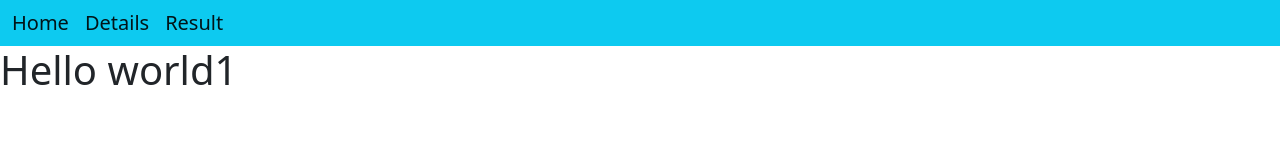
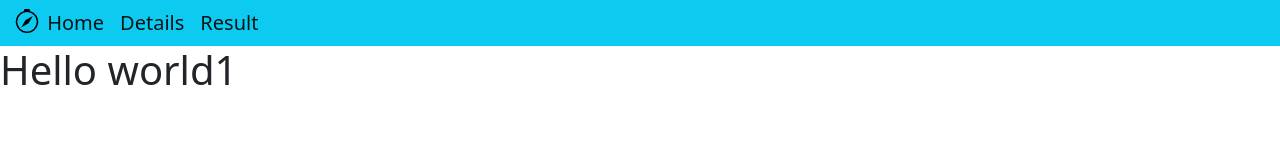
Before and after one commit to BurnRadish/SW-Development_Group6_Project, a Vue app in the folder sdte-tnku/: page / in a window 1280 px wide. Shown: the top 160 px of the page. Built offline with nearby package versions, Linux system fonts and the light colour scheme.

Commit message:
feat: router
feat: MainApp icon
type: Add bootstrap-icons
description icon

```diff
--- a/sdte-tnku/package.json
+++ b/sdte-tnku/package.json
@@ -9,6 +9,7 @@
   },
   "dependencies": {
     "bootstrap": "^5.1.3",
+    "bootstrap-icons": "^1.8.0",
     "core-js": "^3.6.5",
     "vue": "^3.2.29",
     "vue-router": "^4.0.12"
--- a/sdte-tnku/src/App.vue
+++ b/sdte-tnku/src/App.vue
@@ -1,24 +1,29 @@
 <template>
+<div>
   <nav class="navbar navbar-expand-lg navbar-light bg-info">
     <div class="container-fluid">
-    <div class="collapse navbar-collapse" id="navbarNavDropdown">
         <ul class="navbar-nav">
+
           <li class="nav-item">
-          <router-link class="navbar-brand" aria-current="page" to="/">Home</router-link>
+
+            <router-link class="navbar-brand on-active" aria-current="page" to="/">
+            <img src="./assets/compass.svg" alt="" width="30" height="24" class="d-inline-block align-text-top">
+            Home
+            </router-link>
           </li>
           <li class="nav-item">
             <router-link class="navbar-brand" to="Result">Details</router-link>
           </li>
+          <!-- เอาออกที่หลัง -->
           <li class="nav-item">
             <router-link class="navbar-brand" to="Detail">Result</router-link>
           </li>
+          <!-- เอาออกที่หลัง -->
         </ul>
     </div>
+  </nav>
+   <router-view/>
 </div>
-</nav>
-
- <router-view></router-view>
-
 
 </template>
 
```
Also changed, not shown: sdte-tnku/src/assets/compass.svg (added), 1 other file (tests, documents, lock files or other folders). Lines whose indentation alone changed are shown as unchanged.
